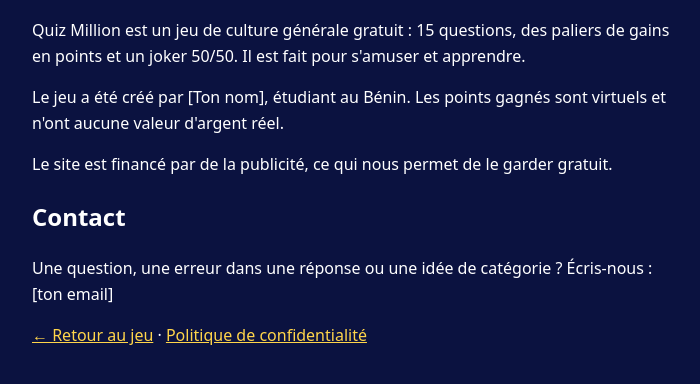
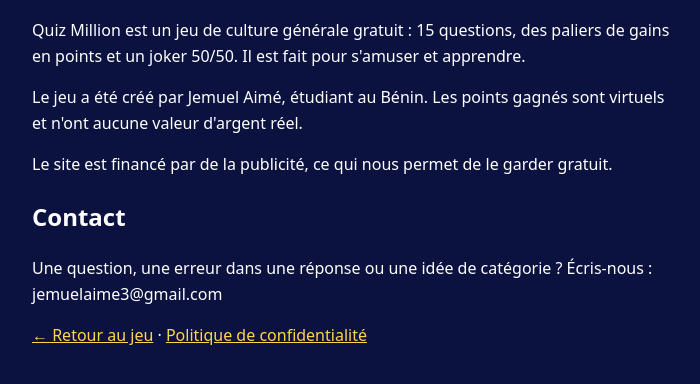
Before and after one commit to jemuelaime3-blip/quiz-million, a plain HTML site: page apropos.html in a window 1280 px wide. Shown: the part 92-476 px from the top of the page, without its empty margins (288-988 px from the left). Drawn offline with Linux system fonts and the light colour scheme.

Commit message:
Update creator name and contact email in apropos.html

```diff
--- a/apropos.html
+++ b/apropos.html
@@ -9,10 +9,10 @@
 <body>
 <h1>À propos de Quiz Million</h1>
 <p>Quiz Million est un jeu de culture générale gratuit : 15 questions, des paliers de gains en points et un joker 50/50. Il est fait pour s'amuser et apprendre.</p>
-<p>Le jeu a été créé par [Ton nom], étudiant au Bénin. Les points gagnés sont virtuels et n'ont aucune valeur d'argent réel.</p>
+<p>Le jeu a été créé par Jemuel Aimé, étudiant au Bénin. Les points gagnés sont virtuels et n'ont aucune valeur d'argent réel.</p>
 <p>Le site est financé par de la publicité, ce qui nous permet de le garder gratuit.</p>
 <h2>Contact</h2>
-<p>Une question, une erreur dans une réponse ou une idée de catégorie ? Écris-nous : [ton email]</p>
+<p>Une question, une erreur dans une réponse ou une idée de catégorie ? Écris-nous : jemuelaime3@gmail.com</p>
 <p><a href="index.html">← Retour au jeu</a> · <a href="confidentialite.html">Politique de confidentialité</a></p>
 </body>
 </html>
```
